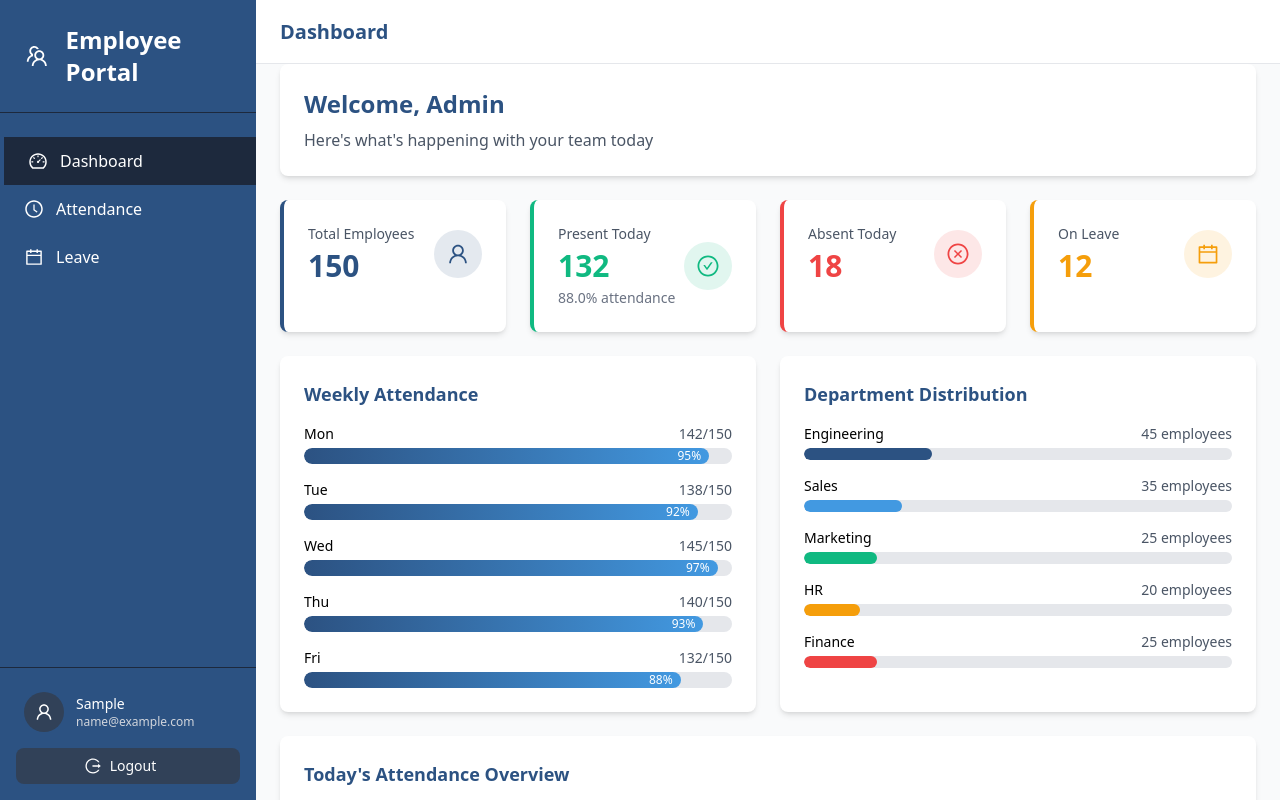
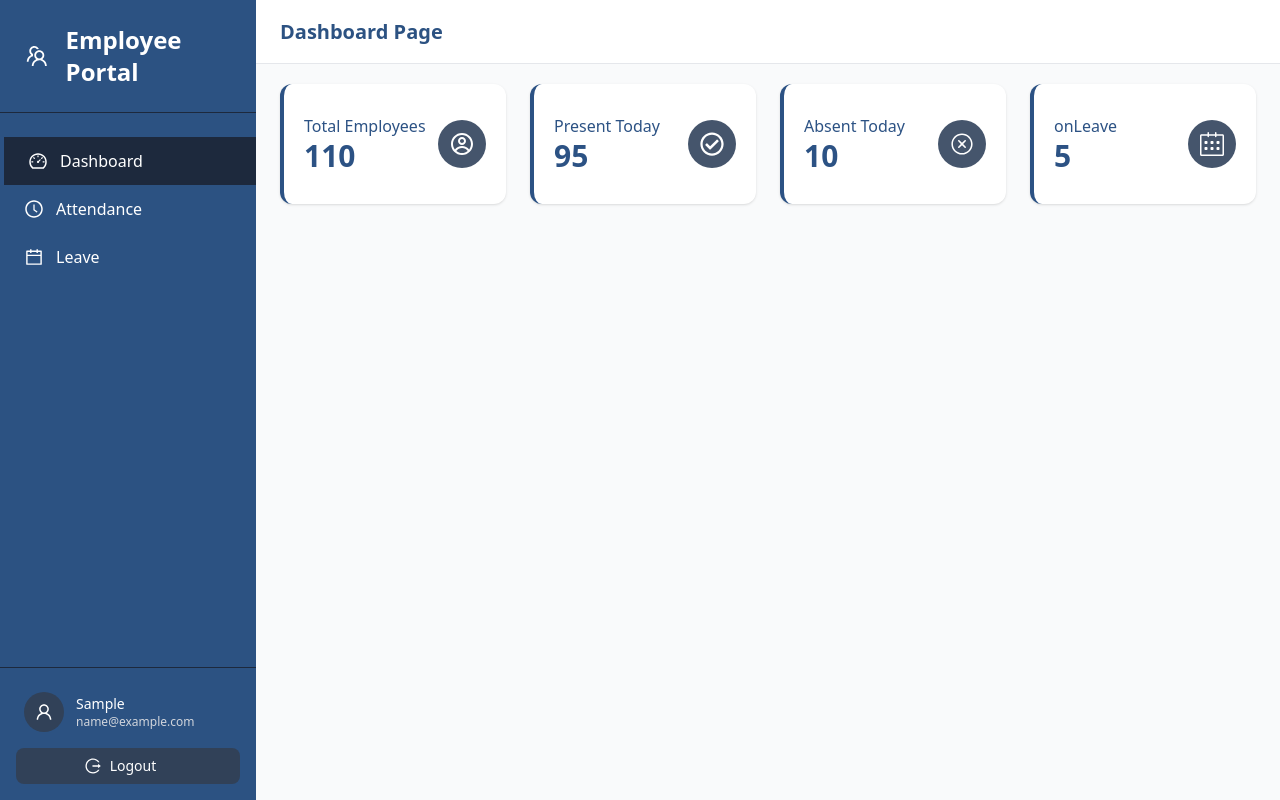
Before and after one commit to faizan1122786666/Employee-Portal, a React (Vite) app: page / in a window 1280 px wide. Both pictures are taken after typing "Sample", "name@example.com", "Sample123" into the empty fields and a click on the button "Access Portal". Built offline with nearby package versions, Linux system fonts and the light colour scheme.

Commit message:
Update Dashboard

```diff
--- a/src/pages/Dashboard.jsx
+++ b/src/pages/Dashboard.jsx
@@ -1,236 +1,305 @@
-// import { useEffect } from 'react'
-
-// function Dashboard({ setTitle }) {
-//   useEffect(() => {
-//     setTitle('Dashboard Page')
-//   }, [setTitle])
-
-//   return (
-//     <div>
-//       <h2 className="text-xl font-semibold text-[#2C5282]">
-//         Hye, How are you
-//       </h2>
-//     </div>
-//   )
-// }
-
-// export default Dashboard
-
-import { useState, useEffect } from 'react';
-import { AiOutlineUser, AiOutlineCheckCircle, AiOutlineCloseCircle, AiOutlineCalendar } from 'react-icons/ai';
-
-// Mock data - Replace with API calls later
-const mockData = {
-  totalEmployees: 150,
-  presentToday: 132,
-  absentToday: 18,
-  onLeave: 12,
-  weeklyAttendance: [
-    { day: 'Mon', present: 142, absent: 8 },
-    { day: 'Tue', present: 138, absent: 12 },
-    { day: 'Wed', present: 145, absent: 5 },
-    { day: 'Thu', present: 140, absent: 10 },
-    { day: 'Fri', present: 132, absent: 18 },
-  ],
-  departments: [
-    { name: 'Engineering', count: 45, percentage: 30 },
-    { name: 'Sales', count: 35, percentage: 23 },
-    { name: 'Marketing', count: 25, percentage: 17 },
-    { name: 'HR', count: 20, percentage: 13 },
-    { name: 'Finance', count: 25, percentage: 17 },
-  ]
-};
+/* eslint-disable no-unused-vars */
+import { useEffect, useState } from 'react'
+import { AiOutlineUser } from 'react-icons/ai'
+import { RxCrossCircled } from "react-icons/rx";
+import { FaRegCheckCircle } from "react-icons/fa";
+import { CgProfile } from "react-icons/cg";
+import { SlCalender } from "react-icons/sl";
+const mockdata = {
+  totalemployees: 110,
+  todaypresent: 95,
+  todayabsent: 10,
+  todayleave: 5,
+}
 
 function Dashboard({ setTitle }) {
-  const [data, setData] = useState(mockData);
+  const [data, setData] = useState(mockdata)
 
   useEffect(() => {
-    setTitle('Dashboard');
-  }, [setTitle]);
-
-  // Calculate attendance percentage
-  const attendanceRate = ((data.presentToday / data.totalEmployees) * 100).toFixed(1);
-
-  // Stat Card Component
-  const StatCard = ({ title, value, icon: Icon, color, subtitle }) => (
-    <div className="bg-white rounded-lg shadow-md p-6 border-l-4 hover:shadow-lg transition-shadow" style={{ borderColor: color }}>
-      <div className="flex items-center justify-between">
-        <div>
-          <p className="text-gray-600 text-sm font-medium mb-1">{title}</p>
-          <h3 className="text-3xl font-bold" style={{ color }}>{value}</h3>
-          {subtitle && <p className="text-sm text-gray-500 mt-1">{subtitle}</p>}
-        </div>
-        <div className="w-12 h-12 rounded-full flex items-center justify-center" style={{ backgroundColor: `${color}20` }}>
-          <Icon size={24} style={{ color }} />
-        </div>
-      </div>
-    </div>
-  );
+    setTitle('Dashboard Page')
+  }, [setTitle])
 
   return (
-    <div className="space-y-6">
-      {/* Header */}
-      <div className="bg-white rounded-lg shadow-md p-6">
-        <h2 className="text-2xl font-bold text-[#2C5282] mb-2">Welcome, Admin</h2>
-        <p className="text-gray-600">Here's what's happening with your team today</p>
-      </div>
-
-      {/* Stats Grid */}
-      <div className="grid grid-cols-1 md:grid-cols-2 lg:grid-cols-4 gap-6">
-        <StatCard
-          title="Total Employees"
-          value={data.totalEmployees}
-          icon={AiOutlineUser}
-          color="#2C5282"
-        />
-        <StatCard
-          title="Present Today"
-          value={data.presentToday}
-          icon={AiOutlineCheckCircle}
-          color="#10B981"
-          subtitle={`${attendanceRate}% attendance`}
-        />
-        <StatCard
-          title="Absent Today"
-          value={data.absentToday}
-          icon={AiOutlineCloseCircle}
-          color="#EF4444"
-        />
-        <StatCard
-          title="On Leave"
-          value={data.onLeave}
-          icon={AiOutlineCalendar}
-          color="#F59E0B"
-        />
-      </div>
-
-      {/* Charts Section */}
-      <div className="grid grid-cols-1 lg:grid-cols-2 gap-6">
-        {/* Weekly Attendance Chart */}
-        <div className="bg-white rounded-lg shadow-md p-6">
-          <h3 className="text-lg font-bold text-[#2C5282] mb-4">Weekly Attendance</h3>
-          <div className="space-y-4">
-            {data.weeklyAttendance.map((day, index) => {
-              const total = day.present + day.absent;
-              const presentPercent = (day.present / total) * 100;
-
-              return (
-                <div key={index}>
-                  <div className="flex justify-between text-sm mb-1">
-                    <span className="font-medium">{day.day}</span>
-                    <span className="text-gray-600">{day.present}/{total}</span>
-                  </div>
-                  <div className="w-full bg-gray-200 rounded-full h-4 overflow-hidden">
-                    <div
-                      className="bg-gradient-to-r from-[#2C5282] to-[#4299E1] h-full rounded-full transition-all duration-500 flex items-center justify-end pr-2"
-                      style={{ width: `${presentPercent}%` }}
-                    >
-                      <span className="text-xs text-white font-medium">
-                        {presentPercent.toFixed(0)}%
-                      </span>
-                    </div>
-                  </div>
-                </div>
-              );
-            })}
-          </div>
+    <div className="grid grid-cols-1 sm:grid-cols-2 lg:grid-cols-4 gap-6 mt-5">
+      <div className="bg-white p-5 rounded-xl border-l-4 border-[#2C5284] flex items-center justify-between shadow w-full min-h-30">
+        <div>
+          <p className="text-sm sm:text-base text-[#2C5284]">
+            Total Employees
+          </p>
+          <h1 className="text-2xl sm:text-3xl font-bold text-[#2C5284]">
+            {data.totalemployees}
+          </h1>
         </div>
 
-        {/* Department Distribution */}
-        <div className="bg-white rounded-lg shadow-md p-6">
-          <h3 className="text-lg font-bold text-[#2C5282] mb-4">Department Distribution</h3>
-          <div className="space-y-4">
-            {data.departments.map((dept, index) => {
-              const colors = ['#2C5282', '#4299E1', '#10B981', '#F59E0B', '#EF4444'];
-              const color = colors[index % colors.length];
-
-              return (
-                <div key={index}>
-                  <div className="flex justify-between text-sm mb-1">
-                    <span className="font-medium">{dept.name}</span>
-                    <span className="text-gray-600">{dept.count} employees</span>
-                  </div>
-                  <div className="w-full bg-gray-200 rounded-full h-3 overflow-hidden">
-                    <div
-                      className="h-full rounded-full transition-all duration-500"
-                      style={{
-                        width: `${dept.percentage}%`,
-                        backgroundColor: color
-                      }}
-                    />
-                  </div>
-                </div>
-              );
-            })}
-          </div>
+        <div className="bg-slate-600 w-10 h-10 sm:w-12 sm:h-12 rounded-full flex items-center justify-center">
+          <CgProfile size={24} className="text-white" />
         </div>
       </div>
 
-      {/* Attendance Overview */}
-      <div className="bg-white rounded-lg shadow-md p-6">
-        <h3 className="text-lg font-bold text-[#2C5282] mb-4">Today's Attendance Overview</h3>
-        <div className="flex items-center justify-center py-8">
-          <div className="relative w-64 h-64">
-            <svg viewBox="0 0 200 200" className="transform -rotate-90">
-              {/* Background circle */}
-              <circle
-                cx="100"
-                cy="100"
-                r="80"
-                fill="none"
-                stroke="#E5E7EB"
-                strokeWidth="20"
-              />
-              {/* Present arc */}
-              <circle
-                cx="100"
-                cy="100"
-                r="80"
-                fill="none"
-                stroke="#10B981"
-                strokeWidth="20"
-                strokeDasharray={`${(data.presentToday / data.totalEmployees) * 502.4} 502.4`}
-                className="transition-all duration-1000"
-              />
-            </svg>
-            <div className="absolute inset-0 flex flex-col items-center justify-center">
-              <div className="text-4xl font-bold text-[#2C5282]">{attendanceRate}%</div>
-              <div className="text-sm text-gray-600 mt-1">Attendance Rate</div>
-            </div>
-          </div>
+        <div className="bg-white p-5 rounded-xl border-l-4 border-[#2C5284] flex items-center justify-between shadow w-full min-h-30">
+          <div>
+          <p className="text-sm sm:text-base text-[#2C5284]">
+            Present Today
+          </p>
+          <h1 className="text-2xl sm:text-3xl font-bold text-[#2C5284]">
+            {data.todaypresent}
+          </h1>
         </div>
-        <div className="flex justify-center gap-8 mt-4">
-          <div className="flex items-center gap-2">
-            <div className="w-4 h-4 rounded-full bg-[#10B981]"></div>
-            <span className="text-sm">Present ({data.presentToday})</span>
-          </div>
-          <div className="flex items-center gap-2">
-            <div className="w-4 h-4 rounded-full bg-gray-300"></div>
-            <span className="text-sm">Absent ({data.absentToday})</span>
-          </div>
+         <div className="bg-slate-600 w-10 h-10 sm:w-12 sm:h-12 rounded-full flex items-center justify-center">
+          <FaRegCheckCircle size={24} className="text-white" />
         </div>
       </div>
 
-      {/* Quick Actions */}
-      <div className="bg-white rounded-lg shadow-md p-6">
-        <h3 className="text-lg font-bold text-[#2C5282] mb-4">Quick Actions</h3>
-        <div className="grid grid-cols-2 md:grid-cols-4 gap-4">
-          <button className="p-4 border-2 border-[#2C5282] rounded-lg hover:bg-[#2C5282] hover:text-white transition-colors text-center">
-            <div className="font-medium">Add Employee</div>
-          </button>
-          <button className="p-4 border-2 border-[#10B981] rounded-lg hover:bg-[#10B981] hover:text-white transition-colors text-center">
-            <div className="font-medium">Mark Attendance</div>
-          </button>
-          <button className="p-4 border-2 border-[#F59E0B] rounded-lg hover:bg-[#F59E0B] hover:text-white transition-colors text-center">
-            <div className="font-medium">Approve Leave</div>
-          </button>
-          <button className="p-4 border-2 border-[#8B5CF6] rounded-lg hover:bg-[#8B5CF6] hover:text-white transition-colors text-center">
-            <div className="font-medium">View Reports</div>
-          </button>
+        <div className="bg-white p-5 rounded-xl border-l-4 border-[#2C5284] flex items-center justify-between shadow w-full min-h-30">
+          <div>
+          <p className="text-sm sm:text-base text-[#2C5284]">
+            Absent Today
+          </p>
+          <h1 className="text-2xl sm:text-3xl font-bold text-[#2C5284]">
+            {data.todayabsent}
+          </h1>
+        </div>
+        <div className="bg-slate-600 w-10 h-10 sm:w-12 sm:h-12 rounded-full flex items-center justify-center">
+          <RxCrossCircled size={24} className="text-white" />
         </div>
       </div>
+
+       <div className="bg-white p-5 rounded-xl border-l-4 border-[#2C5284] flex items-center justify-between shadow w-full min-h-30">
+          <div>
+          <p className="text-sm sm:text-base text-[#2C5284]">
+            onLeave
+          </p>
+          <h1 className="text-2xl sm:text-3xl font-bold text-[#2C5284]">
+            {data.todayleave}
+          </h1>
+        </div>
+        <div className="bg-slate-600 w-10 h-10 sm:w-12 sm:h-12 rounded-full flex items-center justify-center">
+          <SlCalender size={24} className="text-white" />
+        </div>
+      </div>
+
     </div>
-  );
+  )
 }
 
-export default Dashboard;
+export default Dashboard
+
+
+// import { useState, useEffect } from 'react';
+// import { AiOutlineUser, AiOutlineCheckCircle, AiOutlineCloseCircle, AiOutlineCalendar } from 'react-icons/ai';
+
+// // Mock data - Replace with API calls later
+// const mockData = {
+//   totalEmployees: 150,
+//   presentToday: 132,
+//   absentToday: 18,
+//   onLeave: 12,
+//   weeklyAttendance: [
+//     { day: 'Mon', present: 142, absent: 8 },
+//     { day: 'Tue', present: 138, absent: 12 },
+//     { day: 'Wed', present: 145, absent: 5 },
+//     { day: 'Thu', present: 140, absent: 10 },
+//     { day: 'Fri', present: 132, absent: 18 },
+//   ],
+//   departments: [
+//     { name: 'Engineering', count: 45, percentage: 30 },
+//     { name: 'Sales', count: 35, percentage: 23 },
+//     { name: 'Marketing', count: 25, percentage: 17 },
+//     { name: 'HR', count: 20, percentage: 13 },
+//     { name: 'Finance', count: 25, percentage: 17 },
+//   ]
+// };
+
+// function Dashboard({ setTitle }) {
+//   const [data, setData] = useState(mockData);
+
+//   useEffect(() => {
+//     setTitle('Dashboard');
+//   }, [setTitle]);
+
+//   // Calculate attendance percentage
+//   const attendanceRate = ((data.presentToday / data.totalEmployees) * 100).toFixed(1);
+
+//   // Stat Card Component
+//   const StatCard = ({ title, value, icon: Icon, color, subtitle }) => (
+//     <div className="bg-white rounded-lg shadow-md p-6 border-l-4 hover:shadow-lg transition-shadow" style={{ borderColor: color }}>
+//       <div className="flex items-center justify-between">
+//         <div>
+//           <p className="text-gray-600 text-sm font-medium mb-1">{title}</p>
+//           <h3 className="text-3xl font-bold" style={{ color }}>{value}</h3>
+//           {subtitle && <p className="text-sm text-gray-500 mt-1">{subtitle}</p>}
+//         </div>
+//         <div className="w-12 h-12 rounded-full flex items-center justify-center" style={{ backgroundColor: `${color}20` }}>
+//           <Icon size={24} style={{ color }} />
+//         </div>
+//       </div>
+//     </div>
+//   );
+
+//   return (
+//     <div className="space-y-6">
+//       {/* Header */}
+//       <div className="bg-white rounded-lg shadow-md p-6">
+//         <h2 className="text-2xl font-bold text-[#2C5282] mb-2">Welcome, Admin</h2>
+//         <p className="text-gray-600">Here's what's happening with your team today</p>
+//       </div>
+
+//       {/* Stats Grid */}
+//       <div className="grid grid-cols-1 md:grid-cols-2 lg:grid-cols-4 gap-6">
+//         <StatCard
+//           title="Total Employees"
+//           value={data.totalEmployees}
+//           icon={AiOutlineUser}
+//           color="#2C5282"
+//         />
+//         <StatCard
+//           title="Present Today"
+//           value={data.presentToday}
+//           icon={AiOutlineCheckCircle}
+//           color="#10B981"
+//           subtitle={`${attendanceRate}% attendance`}
+//         />
+//         <StatCard
+//           title="Absent Today"
+//           value={data.absentToday}
+//           icon={AiOutlineCloseCircle}
+//           color="#EF4444"
+//         />
+//         <StatCard
+//           title="On Leave"
+//           value={data.onLeave}
+//           icon={AiOutlineCalendar}
+//           color="#F59E0B"
+//         />
+//       </div>
+
+//       {/* Charts Section */}
+//       <div className="grid grid-cols-1 lg:grid-cols-2 gap-6">
+//         {/* Weekly Attendance Chart */}
+//         <div className="bg-white rounded-lg shadow-md p-6">
+//           <h3 className="text-lg font-bold text-[#2C5282] mb-4">Weekly Attendance</h3>
+//           <div className="space-y-4">
+//             {data.weeklyAttendance.map((day, index) => {
+//               const total = day.present + day.absent;
+//               const presentPercent = (day.present / total) * 100;
+
+//               return (
+//                 <div key={index}>
+//                   <div className="flex justify-between text-sm mb-1">
+//                     <span className="font-medium">{day.day}</span>
+//                     <span className="text-gray-600">{day.present}/{total}</span>
+//                   </div>
+//                   <div className="w-full bg-gray-200 rounded-full h-4 overflow-hidden">
+//                     <div
+//                       className="bg-gradient-to-r from-[#2C5282] to-[#4299E1] h-full rounded-full transition-all duration-500 flex items-center justify-end pr-2"
+//                       style={{ width: `${presentPercent}%` }}
+//                     >
+//                       <span className="text-xs text-white font-medium">
+//                         {presentPercent.toFixed(0)}%
+//                       </span>
+//                     </div>
+//                   </div>
+//                 </div>
+//               );
+//             })}
+//           </div>
+//         </div>
+
+//         {/* Department Distribution */}
+//         <div className="bg-white rounded-lg shadow-md p-6">
+//           <h3 className="text-lg font-bold text-[#2C5282] mb-4">Department Distribution</h3>
+//           <div className="space-y-4">
+//             {data.departments.map((dept, index) => {
+//               const colors = ['#2C5282', '#4299E1', '#10B981', '#F59E0B', '#EF4444'];
+//               const color = colors[index % colors.length];
+
+//               return (
+//                 <div key={index}>
+//                   <div className="flex justify-between text-sm mb-1">
+//                     <span className="font-medium">{dept.name}</span>
+//                     <span className="text-gray-600">{dept.count} employees</span>
+//                   </div>
+//                   <div className="w-full bg-gray-200 rounded-full h-3 overflow-hidden">
+//                     <div
+//                       className="h-full rounded-full transition-all duration-500"
+//                       style={{
+//                         width: `${dept.percentage}%`,
+//                         backgroundColor: color
+//                       }}
+//                     />
+//                   </div>
+//                 </div>
+//               );
+//             })}
+//           </div>
+//         </div>
+//       </div>
+
+//       {/* Attendance Overview */}
+//       <div className="bg-white rounded-lg shadow-md p-6">
+//         <h3 className="text-lg font-bold text-[#2C5282] mb-4">Today's Attendance Overview</h3>
+//         <div className="flex items-center justify-center py-8">
+//           <div className="relative w-64 h-64">
+//             <svg viewBox="0 0 200 200" className="transform -rotate-90">
+//               {/* Background circle */}
+//               <circle
+//                 cx="100"
+//                 cy="100"
+//                 r="80"
+//                 fill="none"
+//                 stroke="#E5E7EB"
+//                 strokeWidth="20"
+//               />
+//               {/* Present arc */}
+//               <circle
+//                 cx="100"
+//                 cy="100"
+//                 r="80"
+//                 fill="none"
+//                 stroke="#10B981"
+//                 strokeWidth="20"
+//                 strokeDasharray={`${(data.presentToday / data.totalEmployees) * 502.4} 502.4`}
+//                 className="transition-all duration-1000"
+//               />
+//             </svg>
+//             <div className="absolute inset-0 flex flex-col items-center justify-center">
+//               <div className="text-4xl font-bold text-[#2C5282]">{attendanceRate}%</div>
+//               <div className="text-sm text-gray-600 mt-1">Attendance Rate</div>
+//             </div>
+//           </div>
+//         </div>
+//         <div className="flex justify-center gap-8 mt-4">
+//           <div className="flex items-center gap-2">
+//             <div className="w-4 h-4 rounded-full bg-[#10B981]"></div>
+//             <span className="text-sm">Present ({data.presentToday})</span>
+//           </div>
+//           <div className="flex items-center gap-2">
+//             <div className="w-4 h-4 rounded-full bg-gray-300"></div>
+//             <span className="text-sm">Absent ({data.absentToday})</span>
+//           </div>
+//         </div>
+//       </div>
+
+//       {/* Quick Actions */}
+//       <div className="bg-white rounded-lg shadow-md p-6">
+//         <h3 className="text-lg font-bold text-[#2C5282] mb-4">Quick Actions</h3>
+//         <div className="grid grid-cols-2 md:grid-cols-4 gap-4">
+//           <button className="p-4 border-2 border-[#2C5282] rounded-lg hover:bg-[#2C5282] hover:text-white transition-colors text-center">
+//             <div className="font-medium">Add Employee</div>
+//           </button>
+//           <button className="p-4 border-2 border-[#10B981] rounded-lg hover:bg-[#10B981] hover:text-white transition-colors text-center">
+//             <div className="font-medium">Mark Attendance</div>
+//           </button>
+//           <button className="p-4 border-2 border-[#F59E0B] rounded-lg hover:bg-[#F59E0B] hover:text-white transition-colors text-center">
+//             <div className="font-medium">Approve Leave</div>
+//           </button>
+//           <button className="p-4 border-2 border-[#8B5CF6] rounded-lg hover:bg-[#8B5CF6] hover:text-white transition-colors text-center">
+//             <div className="font-medium">View Reports</div>
+//           </button>
+//         </div>
+//       </div>
+//     </div>
+//   );
+// }
+
+// export default Dashboard;
```
